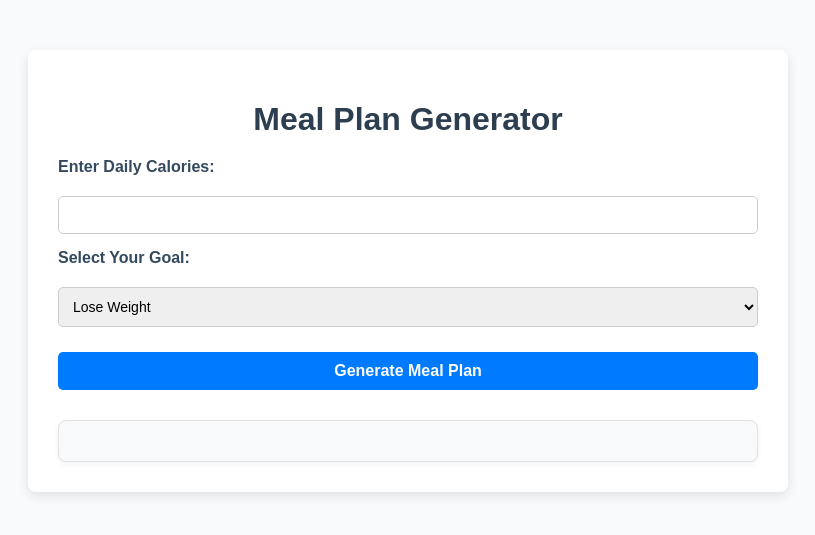
After one commit to HanaAmr11/SWE-project-p1, a Flask app: template templates/index.html in a window 1280 px wide. The commit adds this page. Shown: the top 535 px of the page, without its empty margins (232-1047 px from the left). Run offline with Flask 3, Linux system fonts and the light colour scheme; the template is opened without the code that fills it, so the values that code supplies are empty; parts of the project's set-up code (start-up, migrations or seed data) failed here and were passed over.

Commit message:
daily meals

```diff
--- /dev/null
+++ b/static/css/meal.css
@@ -0,0 +1,186 @@
+/* General Styles */
+body {
+    font-family: 'Arial', sans-serif;
+    margin: 0;
+    padding: 0;
+    background-color: #f9fafc;
+}
+
+/* Container for content */
+.container {
+    max-width: 700px;
+    margin: 50px auto;
+    background-color: #ffffff;
+    padding: 30px;
+    border-radius: 8px;
+    box-shadow: 0 4px 12px rgba(0, 0, 0, 0.1);
+}
+
+/* Title */
+h1 {
+    text-align: center;
+    color: #2c3e50;
+    margin-bottom: 20px;
+}
+
+/* Form Styles */
+form {
+    display: flex;
+    flex-direction: column;
+    gap: 15px;
+    margin-bottom: 30px;
+}
+
+label {
+    font-weight: bold;
+    color: #34495e;
+    margin-bottom: 5px;
+}
+
+input, select {
+    padding: 10px;
+    border-radius: 5px;
+    border: 1px solid #ccc;
+    font-size: 14px;
+}
+
+input:focus, select:focus {
+    border-color: #007bff;
+    outline: none;
+}
+
+/* Button Styling */
+button {
+    background-color: #007bff;
+    color: white;
+    font-size: 16px;
+    font-weight: bold;
+    padding: 10px;
+    border: none;
+    border-radius: 5px;
+    cursor: pointer;
+    margin-top: 10px;
+    transition: background-color 0.3s ease;
+}
+
+button:hover {
+    background-color: #0056b3;
+}
+
+/* Meal Plan Result Section */
+#mealPlanResult {
+    margin-top: 30px;
+    padding: 20px;
+    background-color: #f8f9fa;
+    border-radius: 8px;
+    border: 1px solid #e1e1e1;
+    box-shadow: 0 2px 6px rgba(0, 0, 0, 0.05);
+}
+
+#mealPlanResult h2 {
+    text-align: center;
+    margin-bottom: 15px;
+    color: #2c3e50;
+}
+
+/* Individual Meal Item */
+#mealPlanResult p {
+    margin: 8px 0;
+    line-height: 1.6;
+    font-size: 14px;
+    color: #4a4a4a;
+}
+
+#mealPlanResult p strong {
+    font-size: 15px;
+    color: #333;
+}
+
+/* Responsive Design */
+@media (max-width: 768px) {
+    .container {
+        margin: 20px;
+        padding: 20px;
+    }
+
+    h1 {
+        font-size: 20px;
+    }
+
+    button {
+        font-size: 14px;
+    }
+}
+/* General Styles (No Changes to Previous Section) */
+
+/* Meal Plan Table Styles */
+#mealPlanResult {
+    margin-top: 30px;
+    padding: 20px;
+    background-color: #f8f9fa;
+    border-radius: 8px;
+    border: 1px solid #e1e1e1;
+    box-shadow: 0 2px 6px rgba(0, 0, 0, 0.05);
+}
+
+#mealPlanResult h2 {
+    text-align: center;
+    margin-bottom: 20px;
+    color: #2c3e50;
+}
+
+/* Table Container */
+.meal-table {
+    width: 100%;
+    border-collapse: collapse;
+    margin-top: 10px;
+}
+
+/* Table Header */
+.meal-table thead {
+    background-color: #007bff;
+    color: #fff;
+}
+
+.meal-table th {
+    padding: 12px;
+    text-align: left;
+    font-size: 14px;
+}
+
+/* Table Body */
+.meal-table td {
+    padding: 10px;
+    text-align: left;
+    border-bottom: 1px solid #e1e1e1;
+    font-size: 13px;
+    color: #4a4a4a;
+}
+
+/* Alternate Row Shades */
+.meal-table tr:nth-child(even) {
+    background-color: #f1f3f6;
+}
+
+.meal-table tr:nth-child(odd) {
+    background-color: #ffffff;
+}
+
+/* Table Footer */
+.meal-table tfoot {
+    background-color: #e9ecef;
+    font-weight: bold;
+    text-align: right;
+}
+
+.meal-table tfoot td {
+    padding: 10px;
+}
+
+/* Responsive Table */
+@media (max-width: 768px) {
+    .meal-table th, .meal-table td {
+        font-size: 12px;
+        padding: 8px;
+    }
+}
--- a/templates/home-2.html
+++ b/templates/home-2.html
@@ -240,8 +240,8 @@
                             <div class="dtr-feature-img"><img src="../static/images/service-icon3.png" alt="image"></div>
                             <div class="dtr-feature-content">
                                 <h4><span class="color-gold">03.</span> personalized Plans</h4>
-                                <p>There are many variations of passages of lorem Ipsum available but the majority have suffered alteration in some form, by injected humour or randomised words.</p>
-                            </div>
+                                <p> It generates balanced meal plans based on user goals and calorie.</p>
+                                <a href="{{ url_for('index') }}" class="dtr-btn btn-black w-100" role="button">Check</a>
                         </div>
                         <!-- feature 3 ends -->
                     </div>
--- /dev/null
+++ b/templates/index.html
@@ -0,0 +1,28 @@
+<!DOCTYPE html>
+<html lang="en">
+<head>
+    <meta charset="UTF-8">
+    <meta name="viewport" content="width=device-width, initial-scale=1.0">
+    <title>Meal Plan Generator</title>
+    <link rel="stylesheet" href="{{ url_for('static', filename='css/meal.css') }}">
+</head>
+<body>
+    <div class="container">
+        <h1>Meal Plan Generator</h1>
+        <form id="mealPlanForm" method="POST" action="/generate_meal_plan">
+            <label for="calories">Enter Daily Calories:</label>
+            <input type="number" id="calories" name="calories" required>
+
+            <label for="goal">Select Your Goal:</label>
+            <select id="goal" name="goal">
+                <option value="lose">Lose Weight</option>
+                <option value="gain">Gain Weight</option>
+            </select>
+
+            <button type="submit">Generate Meal Plan</button>
+        </form>
+
+        <div id="mealPlanResult"></div>
+    </div>
+</body>
+</html>
```
Also changed, not shown: app2.py (added, +169 -0 lines), Accurate_Daily_Meal_Plan_Dataset.csv (added).
